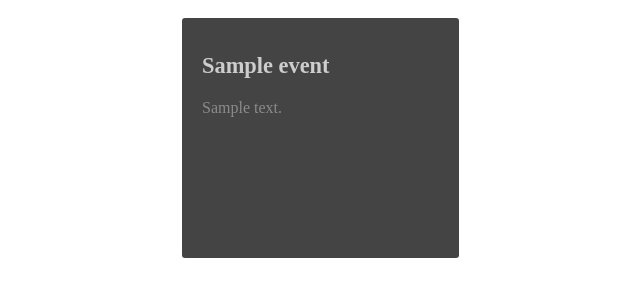
After one commit to ITKWeb/bbtv, a Spring app: template src/main/resources/templates/channels/jug-channel.thl.html in a window 1280 px wide. The commit adds this page. Shown: the top 300 px of the page, without its empty margins (14-654 px from the left). Run offline with Thymeleaf, Linux system fonts and the light colour scheme; the template is opened without the code that fills it: most values are stand-ins (such as "Sample title", 1, 10 or a date in 2020); data that the repository does not hold is empty; style sheets or scripts are compiled from the project's sources; the project's own start-up code is not run, and a stand-in starts its controllers and pages.

Commit message:
finish jug channel

```diff
--- a/src/main/java/com/itkweb/bbtv/channels/services/sample/jug/JugChannel.java
+++ b/src/main/java/com/itkweb/bbtv/channels/services/sample/jug/JugChannel.java
@@ -35,7 +35,7 @@ public class JugChannel extends DefaultController implements Channel {
     @Requires
     Json json;
 
-    @View("jug-channel")
+    @View("channels/jug-channel")
     Template jugChannel;
 
     @Override
--- /dev/null
+++ b/src/main/resources/assets/stylesheets/channels/jug-channel.less
@@ -0,0 +1,27 @@
+.jug-channel-events {
+  margin: auto;
+  width: 75%;
+}
+
+.jug-channel-event {
+  width: 25%;
+  background-color: #444;
+  display: inline-block;
+  vertical-align: top;
+  color: #8B8B8B;
+  padding: 20px;
+  margin: 10px;
+  border-radius: 3px;
+  height: 200px;
+  overflow: hidden;
+}
+
+.jug-channel-eventTitle {
+  font-size: 1.4em;
+  margin-bottom: 20px;
+  color: #CDCDCD;
+}
+
+.jug-channel-eventDescription {
+
+}
--- /dev/null
+++ b/src/main/resources/templates/channels/jug-channel.thl.html
@@ -0,0 +1,8 @@
+<ul class="jug-channel-events">
+    <li class="jug-channel-event" th:each="event : ${events}">
+        <h1 class="jug-channel-eventTitle" th:text="${event.title}"></h1>
+        <div class="jug-channel-eventDescription" th:text="${event.description}"></div>
+    </li>
+</ul>
+
+<link rel="stylesheet" href="/assets/stylesheets/channels/jug-channel.css"/>
--- a/src/main/resources/templates/jug-channel.thl.html
+++ /dev/null
@@ -1,5 +0,0 @@
-<div>JUG Events!</div>
-
-<ul>
-    <li th:each="event : ${events}" th:text="${event.title}"></li>
-</ul>
--- a/src/main/resources/templates/only-one-channel.thl.html
+++ b/src/main/resources/templates/only-one-channel.thl.html
@@ -19,7 +19,9 @@
     <h1 class="main-footer">Made with ♥ by ITK</h1>
     <script>
         window.addEventListener("load", function() {
-            $( "#iframe" ).load( $( "#iframe" ).text() );
+            var url = $( "#iframe" ).text();
+            $( "#iframe" ).text("Pending...");
+            $( "#iframe" ).load( url );
         });
     </script>
 </div>
```
Also changed, not shown: src/main/resources/assets/stylesheets/main.less (line endings or trailing spaces).
